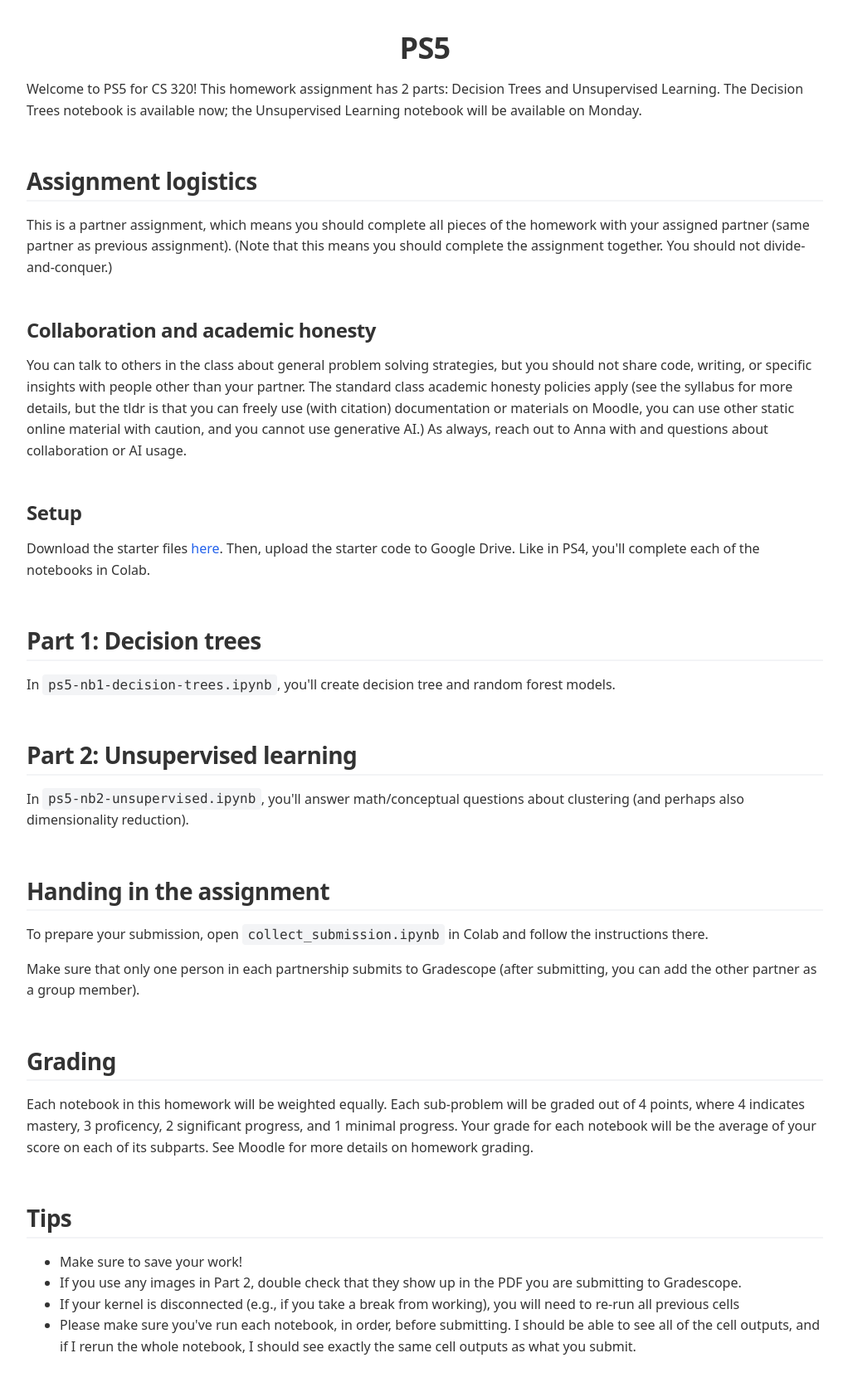
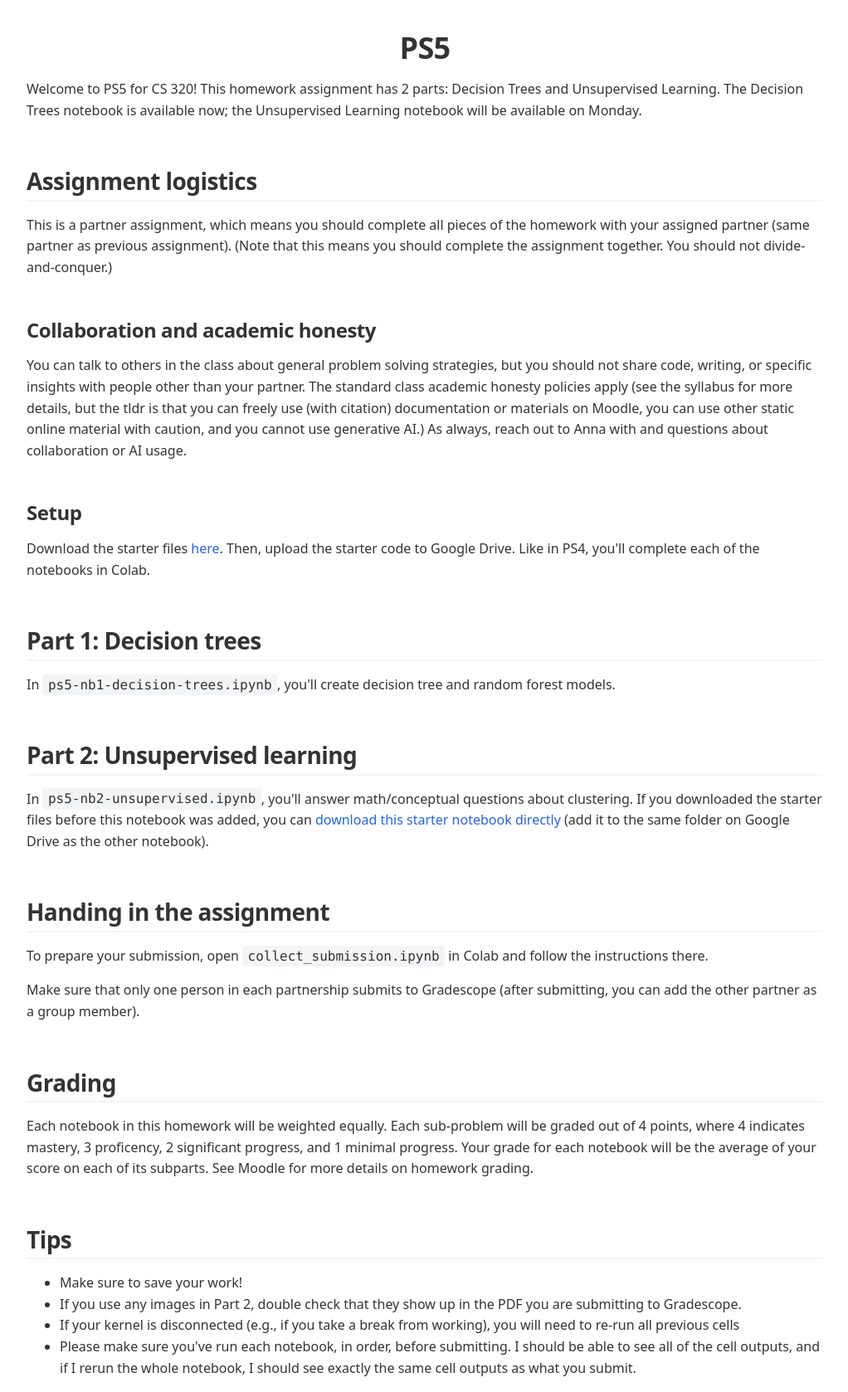
Before and after one commit to annapmeyer/annapmeyer.github.io, a Jekyll site: the page built from _pages/teaching/2026-1winter-cs320/assignments/ps5/ps5.html, in a window 1280 px wide. Shown: the whole page at 83% size, without its empty margins (128-1150 px from the left). Built offline with Jekyll 4.4.1, drawn with Linux system fonts in a browser that asks for light colours; before the commit the page ends 1653 px from its top, so only the background shows below that.

Commit message:
finish ml ps5

```diff
--- a/_pages/teaching/2026-1winter-cs320/assignments/ps5/ps5.html
+++ b/_pages/teaching/2026-1winter-cs320/assignments/ps5/ps5.html
@@ -250,8 +250,9 @@ In <code>ps5-nb1-decision-trees.ipynb</code>, you'll create decision tree and ra
 <h2 id="orgef6d0a0">Part 2: Unsupervised learning</h2>
 <div class="outline-text-2" id="text-orgef6d0a0">
 <p>
-In <code>ps5-nb2-unsupervised.ipynb</code>, you'll answer math/conceptual questions about clustering (and perhaps also
-dimensionality reduction).
+In <code>ps5-nb2-unsupervised.ipynb</code>, you'll answer math/conceptual questions about clustering. If you downloaded
+the starter files before this notebook was added, you can <a href="https://annapmeyer.github.io/files/cs320/ps5_notebook2.zip">download this starter notebook directly</a> (add it to the same
+folder on Google Drive as the other notebook).
 </p>
 </div>
 </div>
```
Also changed, not shown: 2 other files.
